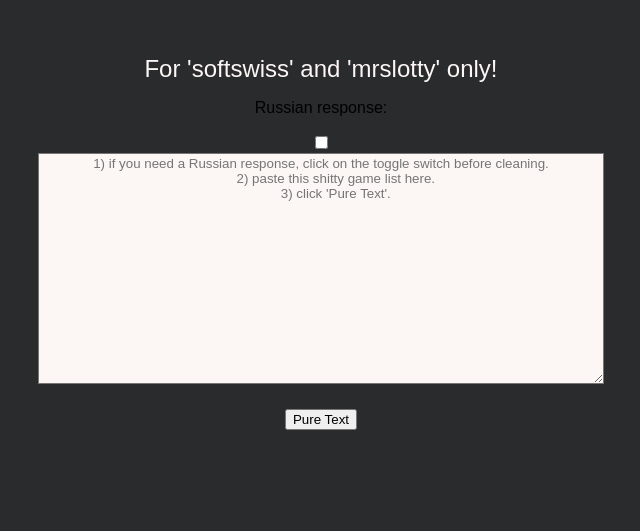
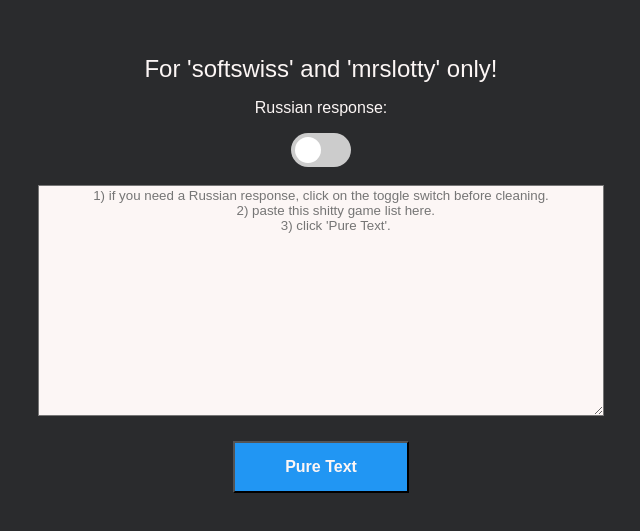
Before and after one commit to ZnoGouDj/slots-trash-cleaner, a plain HTML site: page index.html in a window 1280 px wide. Shown: the part 195-726 px from the top of the page, without its empty margins (319-959 px from the left). Drawn offline with Linux system fonts and the light colour scheme; a web font is replaced by a local one.

Commit message:
Russian response added

```diff
--- a/index.css
+++ b/index.css
@@ -14,17 +14,21 @@ h1 {
     margin-top: 250px;
 }
 
-#buttonRu, #buttonEn {
-    background-color: #2DA8D8FF;
+p {
+    color:  #FCF6F5FF;
+}
+
+#button {
+    background-color: #2196F3;
     color: #FCF6F5FF;
     padding: 15px 50px;
     text-decoration: none;
     font-weight: bold;
     font-size: 16px;
-    margin: 0 auto;
+    margin: 0 90px;
   }
 
-#buttonRu:hover, #buttonEn:hover {
+#button:hover {
     background-color: #D9514EFF;
 }
 
@@ -32,5 +36,70 @@ h1 {
     background-color: #FCF6F5FF;
     width: 560px;
     display: block;
-    margin: 0 auto 25px;
+    margin: 18px auto 25px;
 }
+
+/* toggle */
+
+/* The switch - the box around the slider */
+.switch {
+    position: relative;
+    display: inline-block;
+    width: 60px;
+    height: 34px;
+  }
+
+  /* Hide default HTML checkbox */
+  .switch input {
+    opacity: 0;
+    width: 0;
+    height: 0;
+  }
+
+  /* The slider */
+  .slider {
+    position: absolute;
+    cursor: pointer;
+    top: 0;
+    left: 0;
+    right: 0;
+    bottom: 0;
+    background-color: #ccc;
+    -webkit-transition: .4s;
+    transition: .4s;
+  }
+
+  .slider:before {
+    position: absolute;
+    content: "";
+    height: 26px;
+    width: 26px;
+    left: 4px;
+    bottom: 4px;
+    background-color: white;
+    -webkit-transition: .4s;
+    transition: .4s;
+  }
+
+  input:checked + .slider {
+    background-color: #2196F3;
+  }
+
+  input:focus + .slider {
+    box-shadow: 0 0 1px #2196F3;
+  }
+
+  input:checked + .slider:before {
+    -webkit-transform: translateX(26px);
+    -ms-transform: translateX(26px);
+    transform: translateX(26px);
+  }
+
+  /* Rounded sliders */
+  .slider.round {
+    border-radius: 34px;
+  }
+
+  .slider.round:before {
+    border-radius: 50%;
+  }
```
